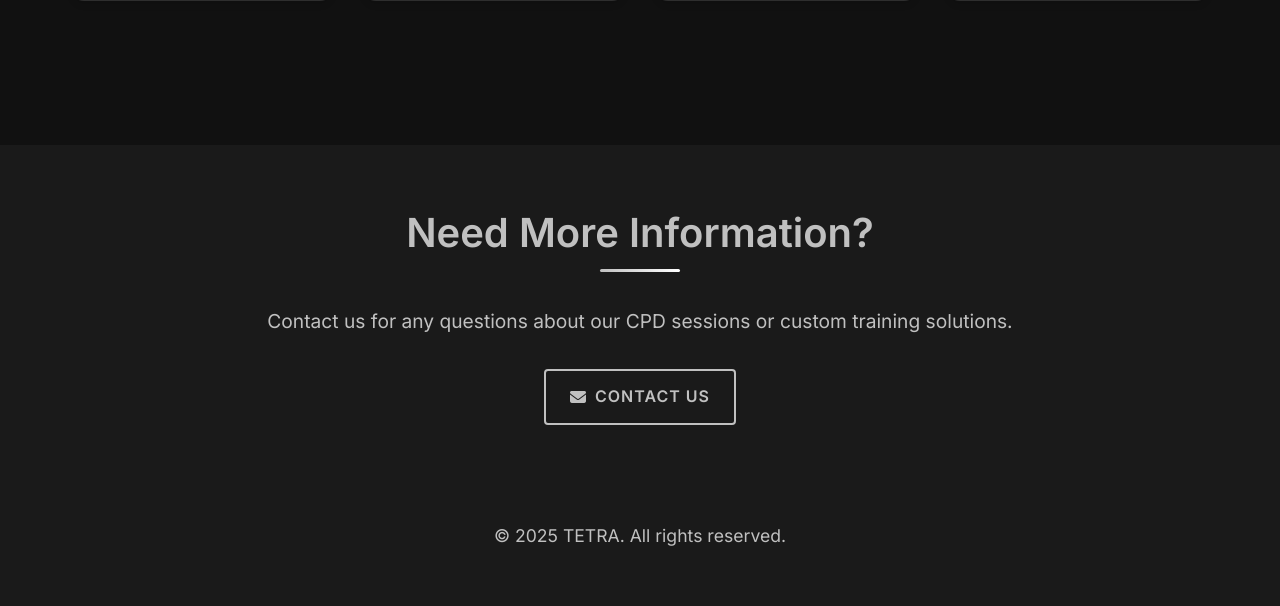
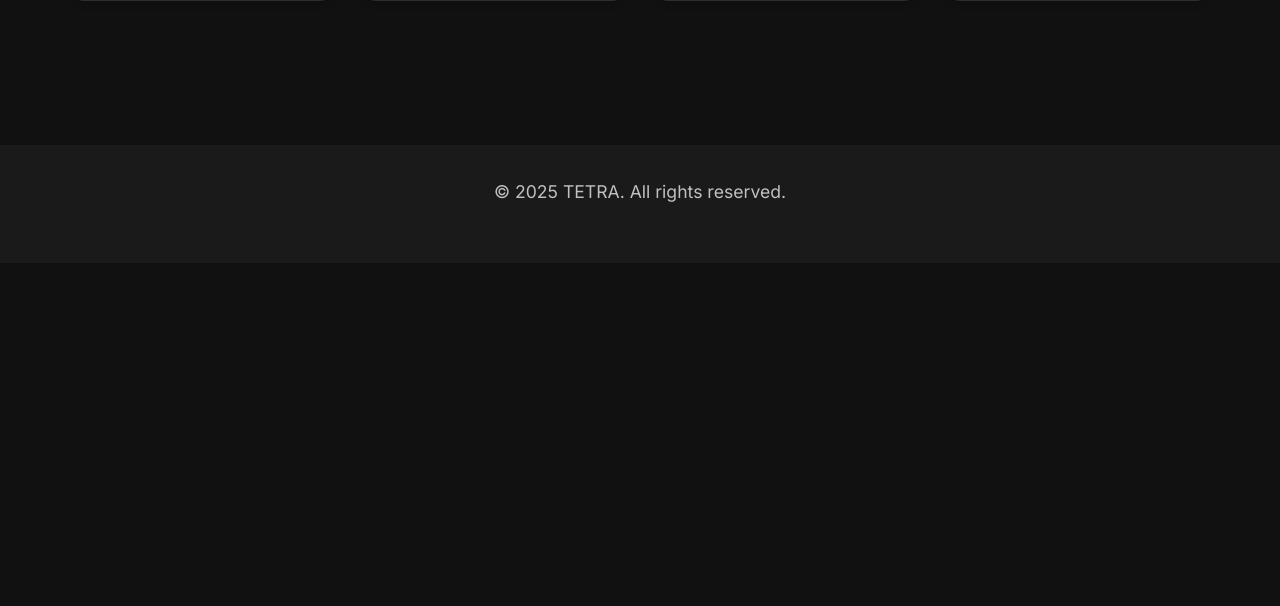
Before and after one commit to IuriGuerreiro/Tetra, a PHP site: page /src/pages/cpds.php in a window 1280 px wide. Shown: the part 3481-4087 px from the top of the page. After the commit the page ends 3683 px from the top, so only its background shows below. Run offline with PHP 8.4, Linux system fonts and the light colour scheme; data comes from the database, SQL or seed files in the repository.

Commit message:
More changes in visuals

```diff
--- a/src/pages/cpds.php
+++ b/src/pages/cpds.php
@@ -201,19 +201,6 @@
                 </div>
             </div>
         </section>
-
-        <!-- Contact Section -->
-        <section class="contact-section">
-            <div class="container">
-                <div class="contact-content animate-fade-in">
-                    <h2>Need More Information?</h2>
-                    <p class="animate-slide-up" data-delay="0.1">Contact us for any questions about our CPD sessions or custom training solutions.</p>
-                    <a href="mailto:info@tetra.edu.mt" class="btn pulse animate-slide-up" data-delay="0.2">
-                        <i class="fas fa-envelope"></i> Contact Us
-                    </a>
-                </div>
-            </div>
-        </section>
     </main>
 
     <?php include '../components/footer.php'; ?>
```
